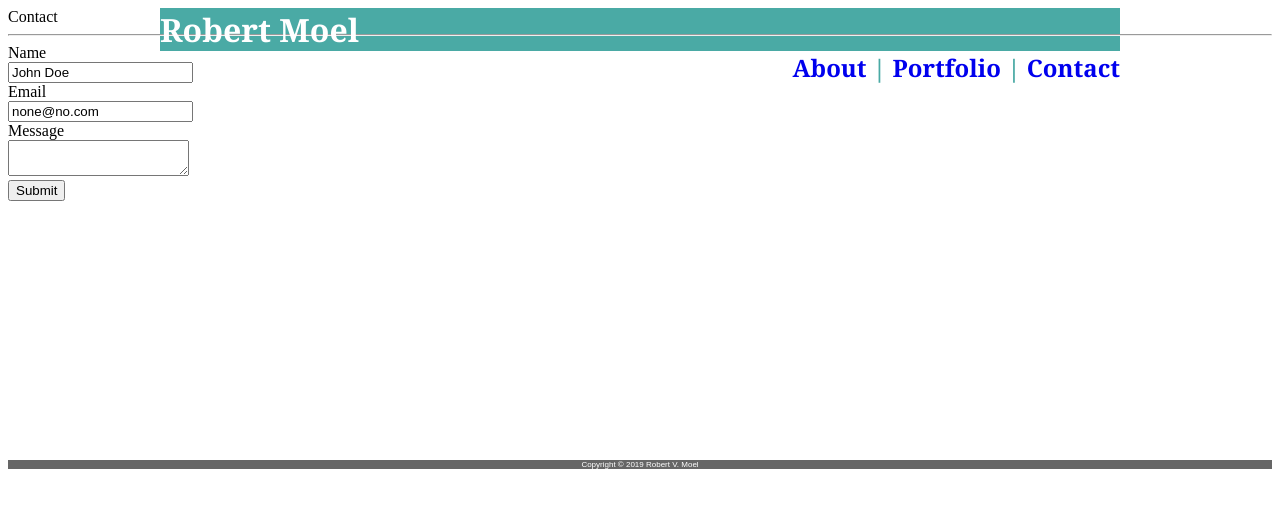
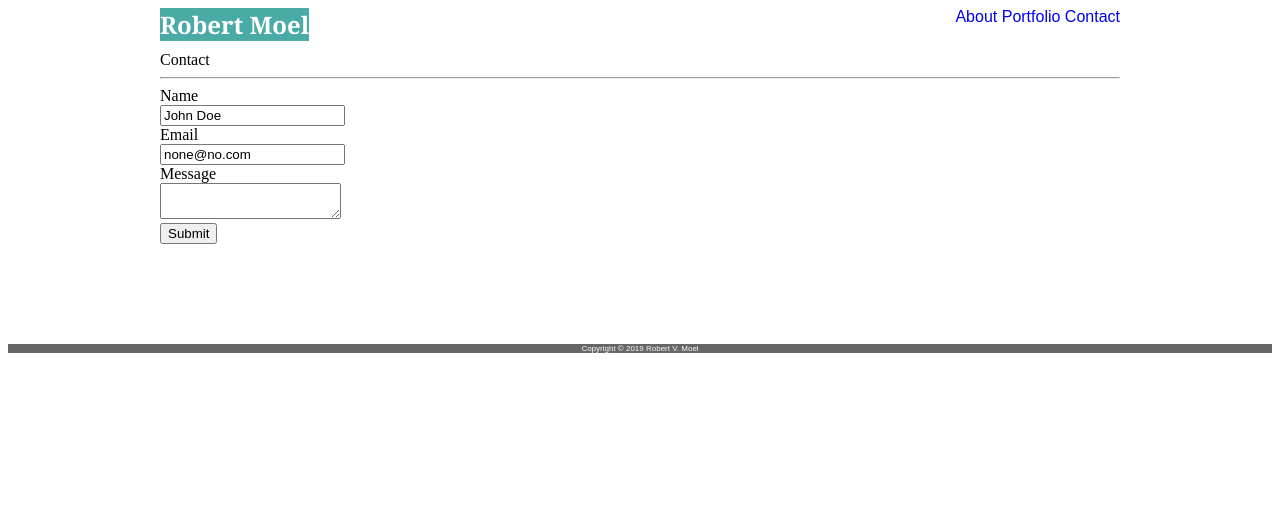
Before and after one commit to randrmoel/rvm-portfolio, a plain HTML site: page contact.html in a window 1280 px wide. Drawn offline with Linux system fonts and the light colour scheme.

Commit message:
Fix teal bar

```diff
--- a/assets/css/style.css
+++ b/assets/css/style.css
@@ -63,7 +63,7 @@ nav {
     padding:10px 1px 10px 1px;
     border: 0 0 0 0;
     clear:both;
-    height:80vh;
+    height:82vh;
 }
 
 .container2 {
@@ -92,7 +92,7 @@ nav {
     font-size:50%;
     color:#ffffff;
     background-color: #666666;
-    margin: auto auto auto auto;
+    margin: 0 auto auto auto;
     flex-shrink: 0;
     text-align: center;
     width:100%;
--- a/contact.html
+++ b/contact.html
@@ -10,22 +10,23 @@
 </head>
 
 <body>
-    <main>
+    <div class="content">
+    <section class="container1, clearfix">
         <header>
-        <h1>Robert Moel</h1>
+            <h1 style="float:left">Robert Moel
+            </h1>
                 <!--Navigation Bar-->
                 <nav>
-                <h2>
                         <a href="index.html">About</a>
-                    <a>  | </a>
+
                         <a href="portfolio.html"> Portfolio</a>
-                    <a>  | </a>
+
                         <a href="contact.html"> Contact</a>
-                </h2>
                 </nav>
         </header>
+    </section>
 
-    <div>
+    <div class="container2">
         <section>
             Contact
         </section>
@@ -42,7 +43,6 @@
             <br>
             <input type="submit" name="submit" >
         </form>
-
     </div>
 </main>
 
```
Also changed, not shown: index.html (+1 -0 lines). Lines whose indentation alone changed are shown as unchanged.
